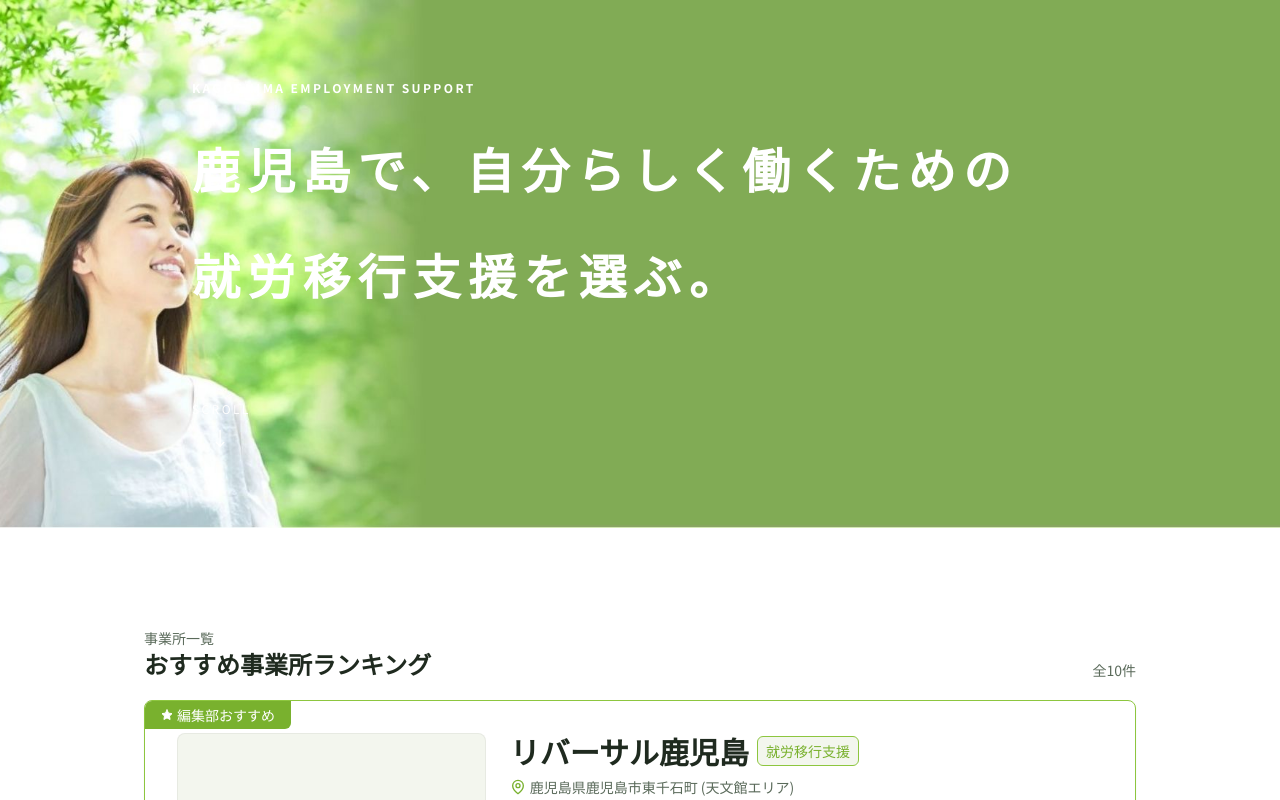
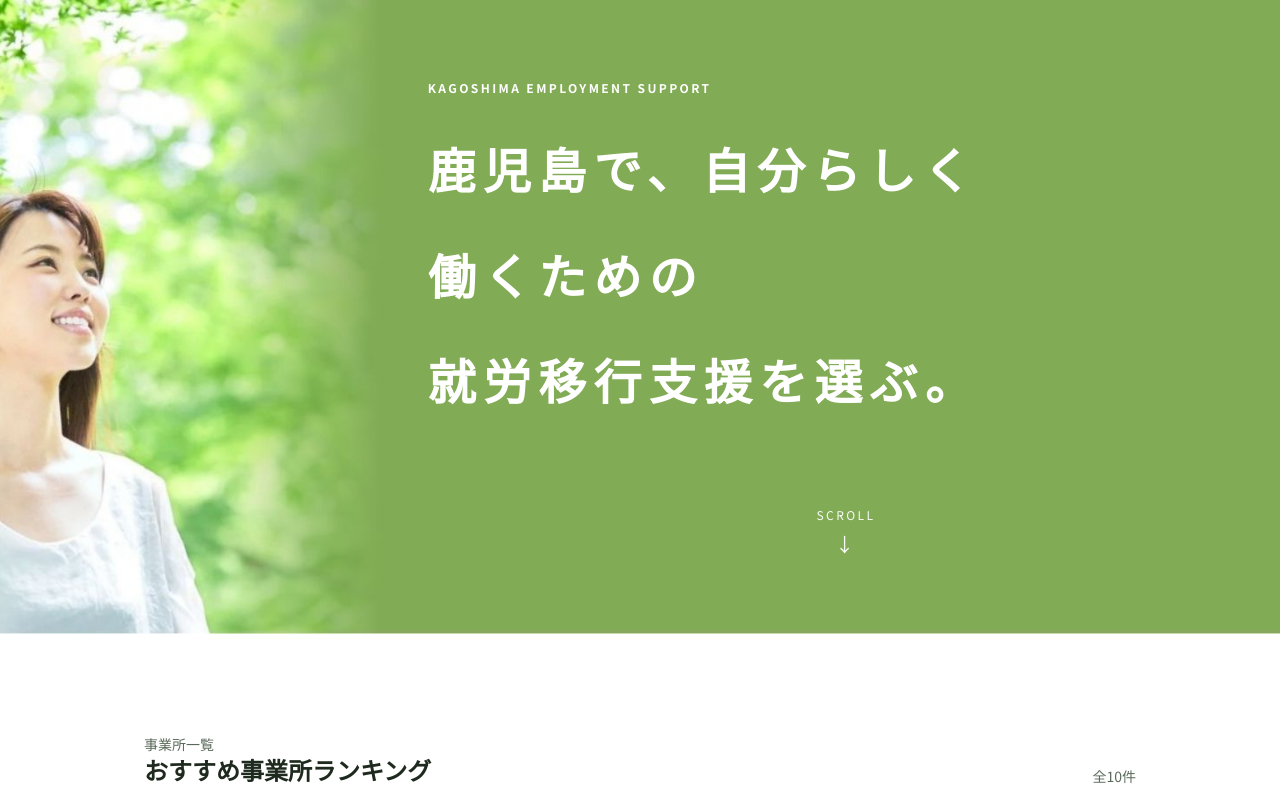
Before and after one commit to toma11-tani/ComparisonSite, a Next.js app: page / in a window 1280 px wide. Shown: the top 800 px of the page. Built offline with nearby package versions, Linux system fonts and the light colour scheme; a web font is replaced by a local one.

Commit message:
Shift hero copy start and restore scroll hint

```diff
--- a/app/page.tsx
+++ b/app/page.tsx
@@ -15,7 +15,8 @@ export default function Home() {
                     backgroundImage: `url(${heroImageUrl})`,
                 }}
             >
-                <div className="max-w-4xl mx-auto flex flex-col items-start justify-center text-left min-h-[32vh]">
+                <div className="w-full flex flex-col items-start justify-center text-left min-h-[32vh] md:pl-[33%]">
+                    <div className="max-w-[560px]">
                         <p className="text-xs font-semibold tracking-[0.2em] text-white uppercase">
                             Kagoshima Employment Support
                         </p>
@@ -25,7 +26,8 @@ export default function Home() {
                             <br />
                             就労移行支援を選ぶ。
                         </h1>
-                    <div className="scroll-hint mt-16">
+                    </div>
+                    <div className="scroll-hint mt-16 self-center">
                         Scroll
                         <span aria-hidden="true">↓</span>
                     </div>
```
Lines whose indentation alone changed are shown as unchanged.
